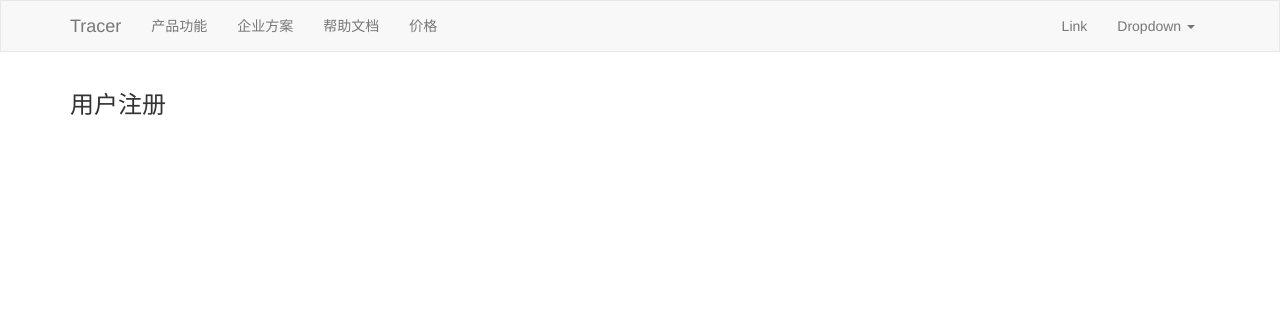
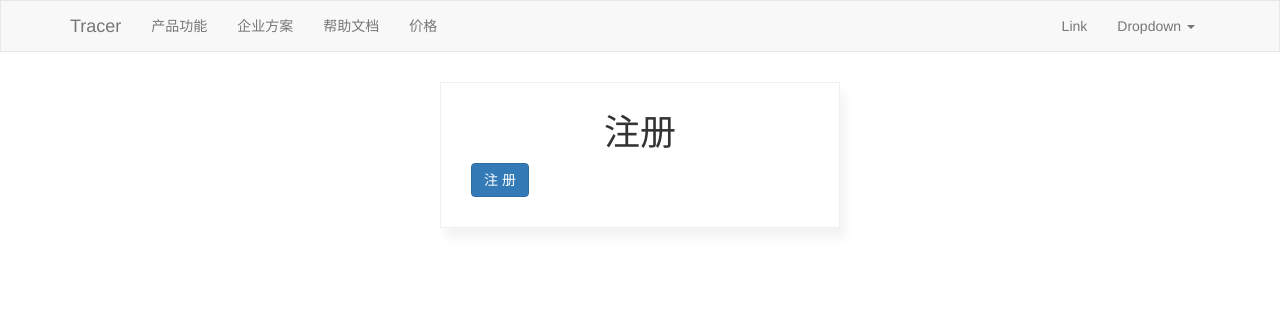
Before and after one commit to zieft/saas_project, a Django app: page /register/ in a window 1280 px wide. Shown: the top 312 px of the page. Run offline with Django 3.2, Linux system fonts and the light colour scheme; some libraries are stand-ins or nearby versions.

Commit message:
p33 创建一个static/account.css静态文件，储存公用的css样式，并在web/templates.html里导入并应用这些样式。

```diff
--- /dev/null
+++ b/web/static/css/account.css
@@ -0,0 +1,21 @@
+.account{
+    width: 400px;
+    margin-top: 30px;
+    margin-left: auto;
+    margin-right: auto;
+    border: 1px solid #f0f0f0;
+    padding: 10px 30px 30px 30px;
+    -webkit-box-shadow: 5px 10px 10px rgba(0,0,0,.05);
+    box-shadow: 5px 10px 10px rgba(0,0,0, .05);
+
+}
+
+.account .title{
+    font-size: 25px;
+    font-weight: bold;
+    text-align: center;
+}
+
+.account .form-group{
+    margin-bottom: 20px;
+}
--- a/web/templates/register.html
+++ b/web/templates/register.html
@@ -1,18 +1,46 @@
 {% extends 'layout/basic.html' %}
-
+{% load static %}
 {% block title %}
     用户注册
 
 {% endblock %}
 
 {% block css %}
-
-
+    <link rel="stylesheet" href="{% static 'css/account.css' %}">
 {% endblock %}
 
 {% block content %}
-    <div class="container"><!--这个container标签可以使用户注册的字体跟导航条内容对齐-->
-        <h3>用户注册</h3>
+    <div class="account">
+        <h1 style="text-align: center">注册</h1>
+        <form>
+        {% csrf_token %}
+            {% for field in form %}
+                {% if field.name == 'code' %}
+                    <div class="form-group">
+                        <!--label for规定了label与哪个表单元素绑定-->
+                        <label for={{ field.id_for_label }}>{{ field.label }}</label>
+                        <!--form-control样式就是美化输入框的关键元素，同样可以在ModelForm中定义-->
+                        <!--input type="email" class="form-control" id="exampleInputEmail1" placeholder="Email"-->
+                        <div class="clearfix">
+                            <div class="col-md-6" style="padding-left: 0;">{{ field }}</div>
+                            <div class="col-md-6">
+                                <button type="submit" class="btn btn-default">点击获取短信</button>
+                            </div>
+                        </div>
+
+                    </div>
+                {% else %}
+                    <div class="form-group">
+                        <!--label for规定了label与哪个表单元素绑定-->
+                        <label for={{ field.id_for_label }}>{{ field.label }}</label>
+                        <!--form-control样式就是美化输入框的关键元素，同样可以在ModelForm中定义-->
+                        <!--input type="email" class="form-control" id="exampleInputEmail1" placeholder="Email"-->
+                        {{ field }}
+                    </div>
+                {% endif %}
+            {% endfor %}
+            <button type="submit" class="btn btn-primary">注 册</button>
+        </form>
     </div>
 
 
```
